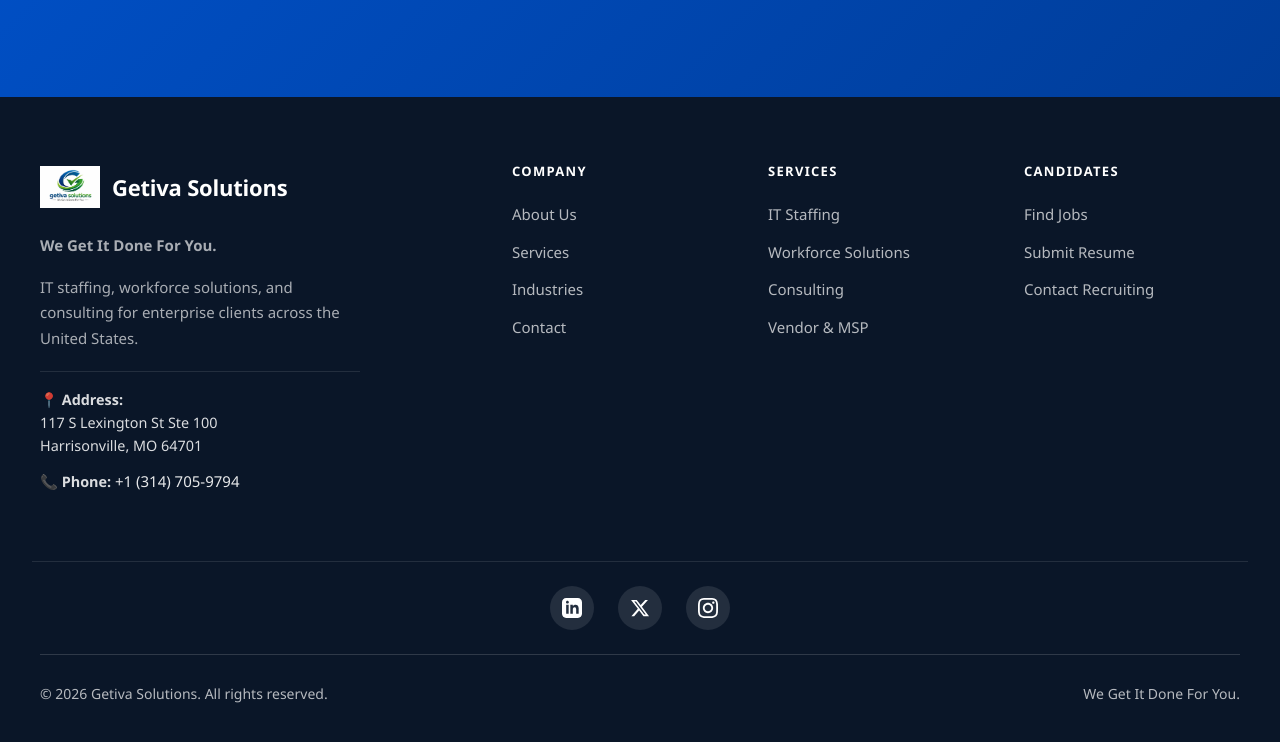
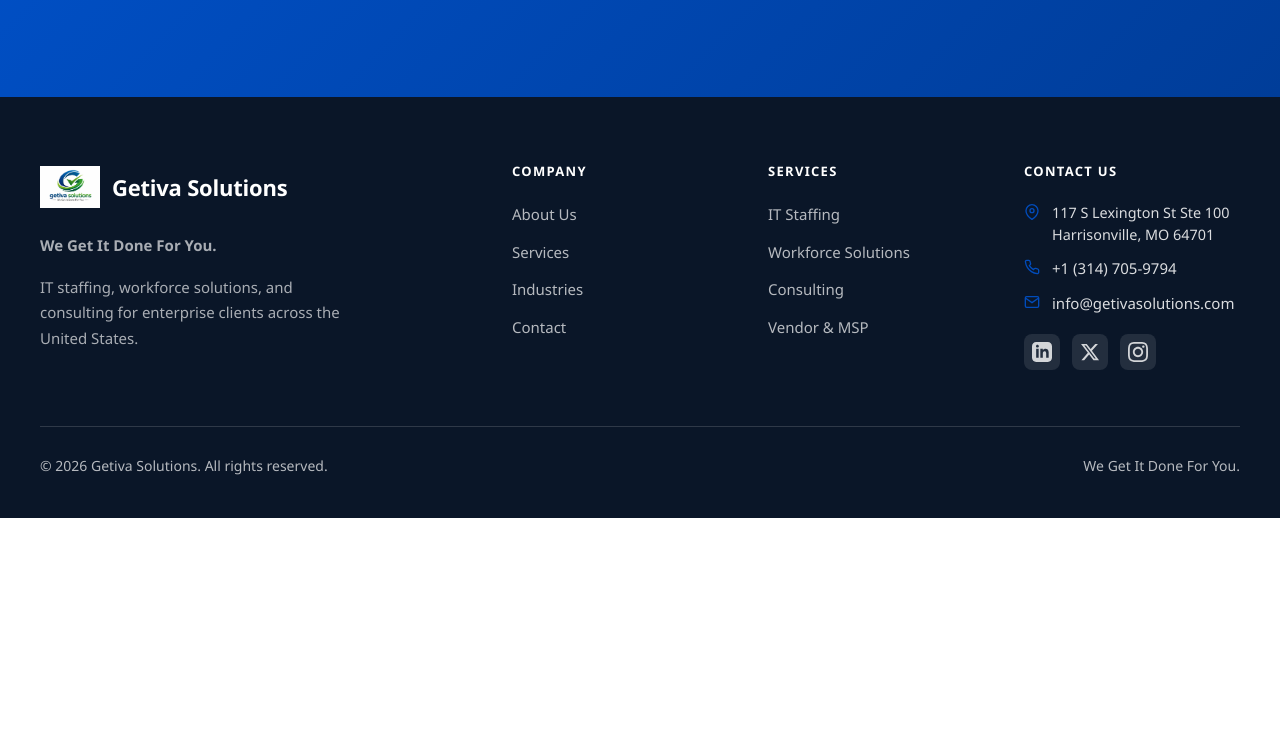
Before and after one commit to Kosanah/getivasolutions, a website: page about.html in a window 1280 px wide. Shown: the part 3954-4696 px from the top of the page. After the commit the page ends 4472 px from the top, so only its background shows below. Drawn offline with Linux system fonts and the light colour scheme.

Commit message:
Redesigned footer with professional contact info and social media layout

```diff
--- a/about.html
+++ b/about.html
@@ -292,10 +292,6 @@
         </a>
         <p class="footer-tagline">We Get It Done For You.</p>
         <p>IT staffing, workforce solutions, and consulting for enterprise clients across the United States.</p>
-        <div class="footer-contact-info">
-          <p><strong>📍 Address:</strong><br>117 S Lexington St Ste 100<br>Harrisonville, MO 64701</p>
-          <p><strong>📞 Phone:</strong> <a href="tel:+13147059794">+1 (314) 705-9794</a></p>
-        </div>
       </div>
       <div>
         <h4>Company</h4>
@@ -316,24 +312,33 @@
         </ul>
       </div>
       <div>
-        <h4>Candidates</h4>
-        <ul>
-          <li><a href="candidates.html">Find Jobs</a></li>
-          <li><a href="candidates.html">Submit Resume</a></li>
-          <li><a href="contact.html">Contact Recruiting</a></li>
+        <h4>Contact Us</h4>
+        <ul class="footer-contact-list">
+          <li>
+            <svg width="16" height="16" viewBox="0 0 24 24" fill="none" stroke="currentColor" stroke-width="2"><path d="M21 10c0 7-9 13-9 13s-9-6-9-13a9 9 0 0 1 18 0z"/><circle cx="12" cy="10" r="3"/></svg>
+            <span>117 S Lexington St Ste 100<br>Harrisonville, MO 64701</span>
+          </li>
+          <li>
+            <svg width="16" height="16" viewBox="0 0 24 24" fill="none" stroke="currentColor" stroke-width="2"><path d="M22 16.92v3a2 2 0 0 1-2.18 2 19.79 19.79 0 0 1-8.63-3.07 19.5 19.5 0 0 1-6-6 19.79 19.79 0 0 1-3.07-8.67A2 2 0 0 1 4.11 2h3a2 2 0 0 1 2 1.72 12.84 12.84 0 0 0 .7 2.81 2 2 0 0 1-.45 2.11L8.09 9.91a16 16 0 0 0 6 6l1.27-1.27a2 2 0 0 1 2.11-.45 12.84 12.84 0 0 0 2.81.7A2 2 0 0 1 22 16.92z"/></svg>
+            <a href="tel:+13147059794">+1 (314) 705-9794</a>
+          </li>
+          <li>
+            <svg width="16" height="16" viewBox="0 0 24 24" fill="none" stroke="currentColor" stroke-width="2"><path d="M4 4h16c1.1 0 2 .9 2 2v12c0 1.1-.9 2-2 2H4c-1.1 0-2-.9-2-2V6c0-1.1.9-2 2-2z"/><polyline points="22,6 12,13 2,6"/></svg>
+            <a href="mailto:info@getivasolutions.com">info@getivasolutions.com</a>
+          </li>
         </ul>
+        <div class="footer-social-inline">
+          <a href="https://www.linkedin.com/company/getiva-solutions/" target="_blank" rel="noopener noreferrer" aria-label="LinkedIn">
+            <svg xmlns="http://www.w3.org/2000/svg" width="20" height="20" viewBox="0 0 24 24" fill="currentColor"><path d="M19 0h-14c-2.761 0-5 2.239-5 5v14c0 2.761 2.239 5 5 5h14c2.762 0 5-2.239 5-5v-14c0-2.761-2.238-5-5-5zm-11 19h-3v-11h3v11zm-1.5-12.268c-.966 0-1.75-.79-1.75-1.764s.784-1.764 1.75-1.764 1.75.79 1.75 1.764-.783 1.764-1.75 1.764zm13.5 12.268h-3v-5.604c0-3.368-4-3.113-4 0v5.604h-3v-11h3v1.765c1.396-2.586 7-2.777 7 2.476v6.759z"/></svg>
+          </a>
+          <a href="https://x.com/Getivasolutions" target="_blank" rel="noopener noreferrer" aria-label="X (Twitter)">
+            <svg xmlns="http://www.w3.org/2000/svg" width="20" height="20" viewBox="0 0 24 24" fill="currentColor"><path d="M18.244 2.25h3.308l-7.227 8.26 8.502 11.24H16.17l-5.214-6.817L4.99 21.75H1.68l7.73-8.835L1.254 2.25H8.08l4.713 6.231zm-1.161 17.52h1.833L7.084 4.126H5.117z"/></svg>
+          </a>
+          <a href="https://www.instagram.com/getivasolutions/" target="_blank" rel="noopener noreferrer" aria-label="Instagram">
+            <svg xmlns="http://www.w3.org/2000/svg" width="20" height="20" viewBox="0 0 24 24" fill="currentColor"><path d="M12 2.163c3.204 0 3.584.012 4.85.07 3.252.148 4.771 1.691 4.919 4.919.058 1.265.069 1.645.069 4.849 0 3.205-.012 3.584-.069 4.849-.149 3.225-1.664 4.771-4.919 4.919-1.266.058-1.644.07-4.85.07-3.204 0-3.584-.012-4.849-.07-3.26-.149-4.771-1.699-4.919-4.92-.058-1.265-.07-1.644-.07-4.849 0-3.204.013-3.583.07-4.849.149-3.227 1.664-4.771 4.919-4.919 1.266-.057 1.645-.069 4.849-.069zm0-2.163c-3.259 0-3.667.014-4.947.072-4.358.2-6.78 2.618-6.98 6.98-.059 1.281-.073 1.689-.073 4.948 0 3.259.014 3.668.072 4.948.2 4.358 2.618 6.78 6.98 6.98 1.281.058 1.689.072 4.948.072 3.259 0 3.668-.014 4.948-.072 4.354-.2 6.782-2.618 6.979-6.98.059-1.28.073-1.689.073-4.948 0-3.259-.014-3.667-.072-4.947-.196-4.354-2.617-6.78-6.979-6.98-1.281-.059-1.69-.073-4.949-.073zm0 5.838c-3.403 0-6.162 2.759-6.162 6.162s2.759 6.163 6.162 6.163 6.162-2.759 6.162-6.163c0-3.403-2.759-6.162-6.162-6.162zm0 10.162c-2.209 0-4-1.79-4-4 0-2.209 1.791-4 4-4s4 1.791 4 4c0 2.21-1.791 4-4 4zm6.406-11.845c-.796 0-1.441.645-1.441 1.44s.645 1.44 1.441 1.44c.795 0 1.439-.645 1.439-1.44s-.644-1.44-1.439-1.44z"/></svg>
+          </a>
+        </div>
       </div>
-    </div>
-    <div class="footer-social">
-      <a href="https://www.linkedin.com/company/getiva-solutions/" target="_blank" rel="noopener noreferrer" aria-label="LinkedIn">
-        <svg xmlns="http://www.w3.org/2000/svg" width="24" height="24" viewBox="0 0 24 24" fill="currentColor"><path d="M19 0h-14c-2.761 0-5 2.239-5 5v14c0 2.761 2.239 5 5 5h14c2.762 0 5-2.239 5-5v-14c0-2.761-2.238-5-5-5zm-11 19h-3v-11h3v11zm-1.5-12.268c-.966 0-1.75-.79-1.75-1.764s.784-1.764 1.75-1.764 1.75.79 1.75 1.764-.783 1.764-1.75 1.764zm13.5 12.268h-3v-5.604c0-3.368-4-3.113-4 0v5.604h-3v-11h3v1.765c1.396-2.586 7-2.777 7 2.476v6.759z"/></svg>
-      </a>
-      <a href="https://x.com/Getivasolutions" target="_blank" rel="noopener noreferrer" aria-label="X (Twitter)">
-        <svg xmlns="http://www.w3.org/2000/svg" width="24" height="24" viewBox="0 0 24 24" fill="currentColor"><path d="M18.244 2.25h3.308l-7.227 8.26 8.502 11.24H16.17l-5.214-6.817L4.99 21.75H1.68l7.73-8.835L1.254 2.25H8.08l4.713 6.231zm-1.161 17.52h1.833L7.084 4.126H5.117z"/></svg>
-      </a>
-      <a href="https://www.instagram.com/getivasolutions/" target="_blank" rel="noopener noreferrer" aria-label="Instagram">
-        <svg xmlns="http://www.w3.org/2000/svg" width="24" height="24" viewBox="0 0 24 24" fill="currentColor"><path d="M12 2.163c3.204 0 3.584.012 4.85.07 3.252.148 4.771 1.691 4.919 4.919.058 1.265.069 1.645.069 4.849 0 3.205-.012 3.584-.069 4.849-.149 3.225-1.664 4.771-4.919 4.919-1.266.058-1.644.07-4.85.07-3.204 0-3.584-.012-4.849-.07-3.26-.149-4.771-1.699-4.919-4.92-.058-1.265-.07-1.644-.07-4.849 0-3.204.013-3.583.07-4.849.149-3.227 1.664-4.771 4.919-4.919 1.266-.057 1.645-.069 4.849-.069zm0-2.163c-3.259 0-3.667.014-4.947.072-4.358.2-6.78 2.618-6.98 6.98-.059 1.281-.073 1.689-.073 4.948 0 3.259.014 3.668.072 4.948.2 4.358 2.618 6.78 6.98 6.98 1.281.058 1.689.072 4.948.072 3.259 0 3.668-.014 4.948-.072 4.354-.2 6.782-2.618 6.979-6.98.059-1.28.073-1.689.073-4.948 0-3.259-.014-3.667-.072-4.947-.196-4.354-2.617-6.78-6.979-6.98-1.281-.059-1.69-.073-4.949-.073zm0 5.838c-3.403 0-6.162 2.759-6.162 6.162s2.759 6.163 6.162 6.163 6.162-2.759 6.162-6.163c0-3.403-2.759-6.162-6.162-6.162zm0 10.162c-2.209 0-4-1.79-4-4 0-2.209 1.791-4 4-4s4 1.791 4 4c0 2.21-1.791 4-4 4zm6.406-11.845c-.796 0-1.441.645-1.441 1.44s.645 1.44 1.441 1.44c.795 0 1.439-.645 1.439-1.44s-.644-1.44-1.439-1.44z"/></svg>
-      </a>
     </div>
     <div class="footer-bottom">
       <p class="mb-0">© 2026 Getiva Solutions. All rights reserved.</p>
--- a/styles.css
+++ b/styles.css
@@ -2807,27 +2807,67 @@ body.menu-open .nav-backdrop {
   text-decoration: underline;
 }
 
-/* Footer Contact Info */
-.footer-contact-info {
-  margin-top: 20px;
-  padding-top: 16px;
-  border-top: 1px solid rgba(255,255,255,0.1);
-}
-
-.footer-contact-info p {
-  margin: 0 0 12px 0;
+/* Footer Contact List - Professional Design */
+.footer-contact-list {
+  list-style: none;
+  padding: 0;
+  margin: 0;
+}
+
+.footer-contact-list li {
+  display: flex;
+  align-items: flex-start;
+  gap: 12px;
+  margin-bottom: 16px;
   font-size: 0.9rem;
   color: rgba(255,255,255,0.85);
-  line-height: 1.6;
-}
-
-.footer-contact-info a {
-  color: rgba(255,255,255,0.9);
-  font-weight: 500;
-}
-
-.footer-contact-info a:hover {
-  color: var(--color-primary);
+  line-height: 1.5;
+}
+
+.footer-contact-list li svg {
+  flex-shrink: 0;
+  margin-top: 2px;
+  color: var(--color-primary);
+  opacity: 0.9;
+}
+
+.footer-contact-list li a {
+  color: rgba(255,255,255,0.85);
+}
+
+.footer-contact-list li a:hover {
+  color: var(--color-primary);
+}
+
+/* Inline Social Links */
+.footer-social-inline {
+  display: flex;
+  gap: 12px;
+  margin-top: 20px;
+}
+
+.footer-social-inline a {
+  display: flex;
+  align-items: center;
+  justify-content: center;
+  width: 36px;
+  height: 36px;
+  border-radius: 8px;
+  background: rgba(255,255,255,0.1);
+  color: rgba(255,255,255,0.8);
+  transition: all 0.3s ease;
+}
+
+.footer-social-inline a:hover {
+  background: var(--color-primary);
+  color: #fff;
+  transform: translateY(-2px);
+  text-decoration: none;
+}
+
+/* Legacy Footer Contact Info - Hidden */
+.footer-contact-info {
+  display: none;
 }
 
 .footer-bottom {
@@ -2848,26 +2888,32 @@ body.menu-open .nav-backdrop {
   margin: 0;
 }
 
-/* Social Media Links */
+/* Hide old centered social bar */
 .footer-social {
-  display: flex;
-  justify-content: center;
-  align-items: center;
-  gap: 24px;
-  padding: 24px 0;
-  border-top: 1px solid rgba(255,255,255,0.1);
-  margin-top: 32px;
-}
-
-.footer-social a {
-  display: flex;
-  align-items: center;
-  justify-content: center;
-  width: 44px;
-  height: 44px;
-  border-radius: 50%;
-  background: rgba(255,255,255,0.1);
-  color: #fff;
+  display: none;
+}
+
+@media (max-width: 900px) {
+  .footer-inner {
+    grid-template-columns: 1fr 1fr;
+  }
+}
+
+@media (max-width: 560px) {
+  .footer-inner {
+    grid-template-columns: 1fr;
+    gap: 32px;
+  }
+
+  .footer-bottom {
+    flex-direction: column;
+    text-align: center;
+  }
+
+  .footer-social-inline {
+    justify-content: flex-start;
+  }
+}
   transition: all 0.3s ease;
 }
 
```
Also changed, not shown: candidates.html (+25 -20 lines), contact.html (+25 -20 lines), index.html (+25 -20 lines), industries.html (+25 -20 lines), services.html (+25 -20 lines).
